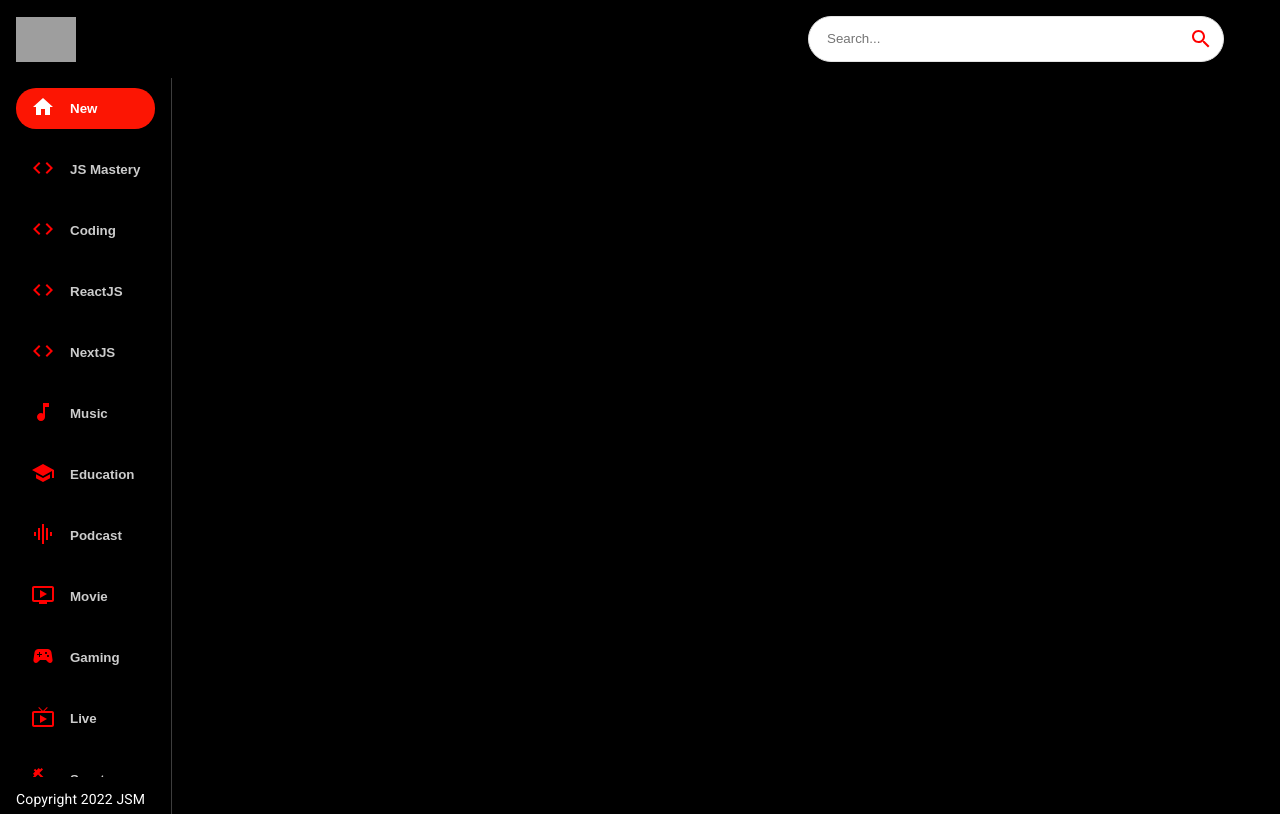
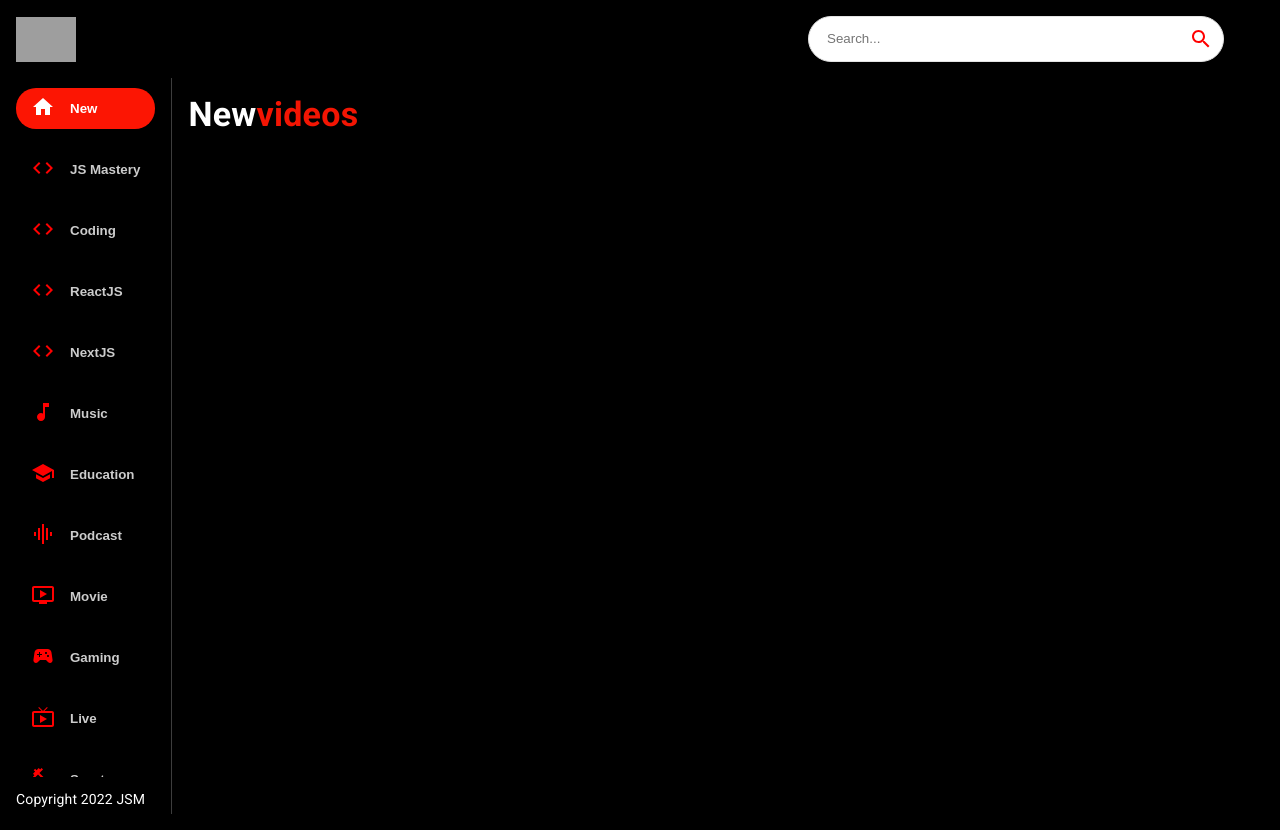
Before and after one commit to Crocodylle/youtube_clone, a React (Create React App) app: page / in a window 1280 px wide. Built offline with nearby package versions, Linux system fonts and the light colour scheme; grey boxes are pictures that could not be loaded.

Commit message:
Videos Components

```diff
--- a/src/components/Feed.jsx
+++ b/src/components/Feed.jsx
@@ -1,6 +1,8 @@
 import { useState, useEffect } from 'react';
 import { Box, Stack, Typography } from '@mui/material';
-import SideBar from './SideBar';
+
+import {SideBar, Videos} from '../components'
+
 
 
 export const Feed = () => {
@@ -17,8 +19,19 @@ export const Feed = () => {
 
       </Typography>
       </Box>
+      <Box>
 
-
+      </Box>
+     <Box p={2} sx={{overflowY: 'auto', height: '90vh', flex: 2}}>
+        <Typography variant="h4"
+          fontWeight="bold" mb={2} sx={{ color: 'white' }}>
+          New
+           <span style={{color: '#F31503'}}
+           >
+             videos</span>
+        </Typography>
+        <Videos videos={[]}/>
+     </Box>
     </Stack>
   )
 }
--- /dev/null
+++ b/src/components/Videos.jsx
@@ -0,0 +1,9 @@
+import React from 'react'
+
+export const Videos = () => {
+  return (
+    <div>Videos</div>
+  )
+}
+
+export default Videos
--- a/src/components/index.js
+++ b/src/components/index.js
@@ -5,3 +5,4 @@ export {default as VideoDetail} from './VideoDetail';
 export {default as ChannelDetail} from './ChannelDetail';
 export {default as SearchBar} from './SearchBar';
 export {default as SideBar} from './SideBar';
+export {default as Videos} from './Videos';
```
